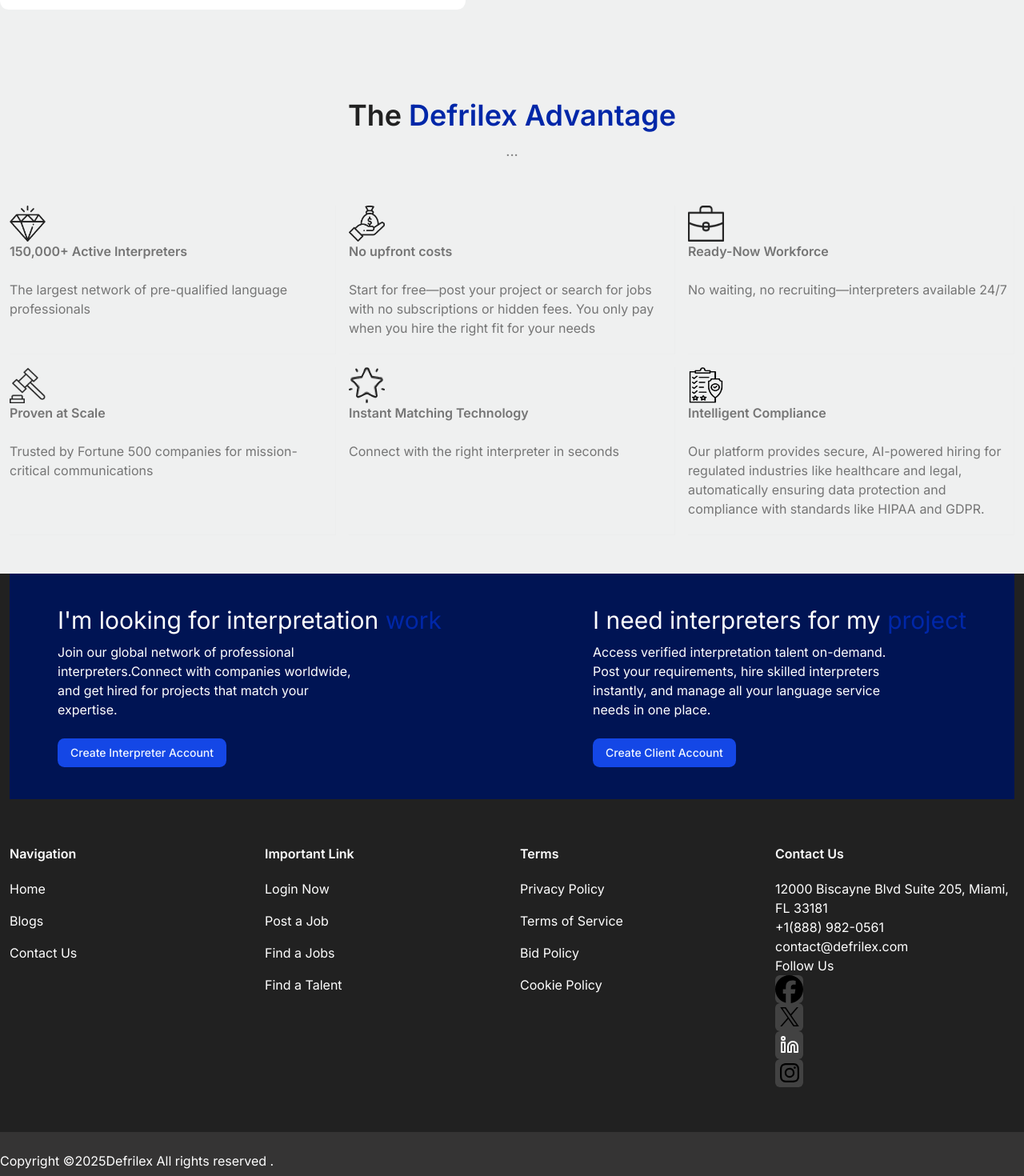
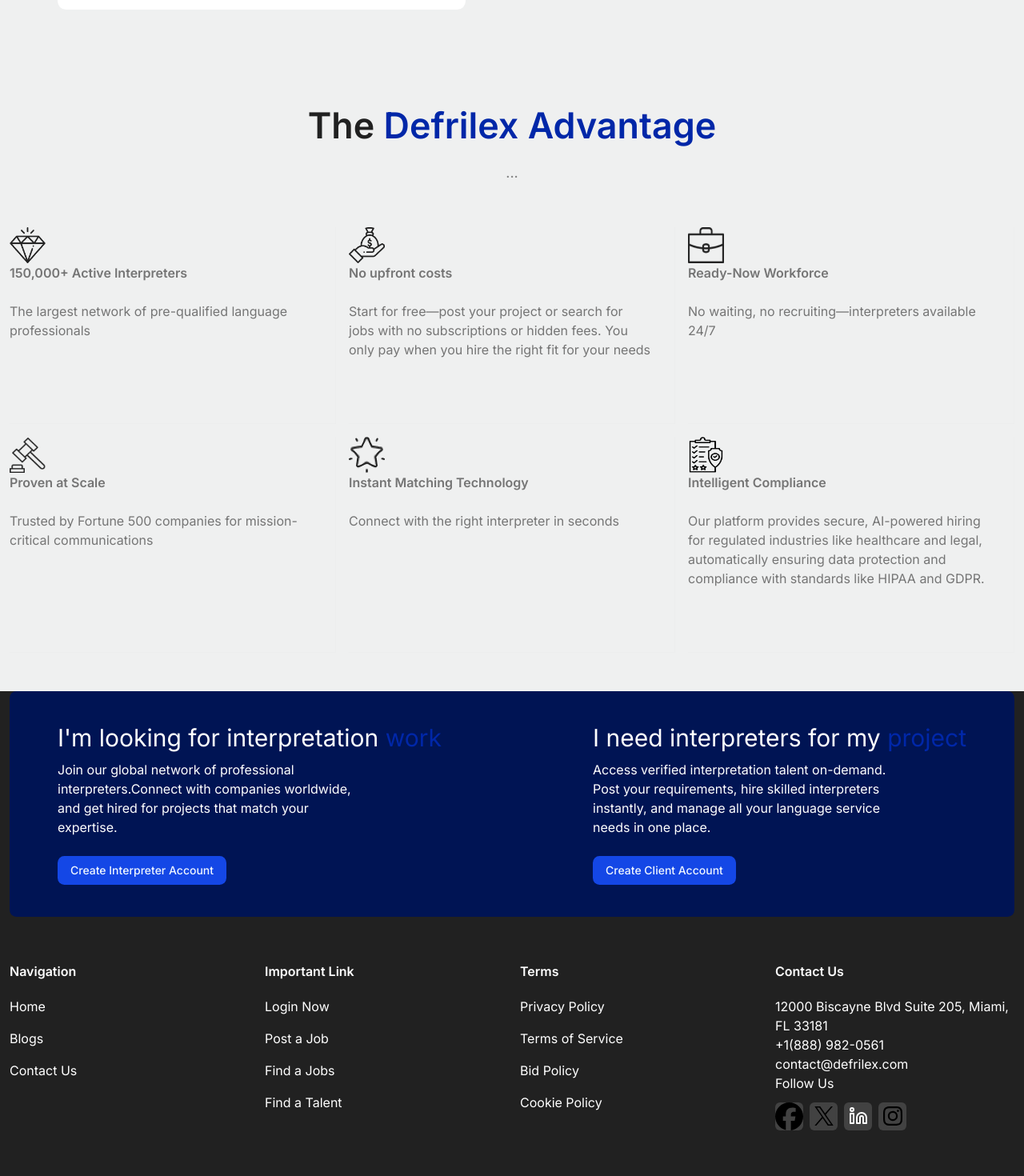
Before and after one commit to jbob9/defrilex, a Next.js app: page / in a window 1280 px wide. Shown: the part 3040-4510 px from the top of the page at 80% size. Built offline with nearby package versions, Linux system fonts and the light colour scheme.

Commit message:
some ui adjustment

```diff
--- a/app/(app)/facility-section.tsx
+++ b/app/(app)/facility-section.tsx
@@ -19,7 +19,8 @@
             </div>
           </div>
         </div>
-        <div className="grid grid-cols-1 md:grid-cols-2 gap-5 items-center">
+       <div className="flex justify-center">
+         <div className="grid grid-cols-1 md:grid-cols-2 gap-5 items-center">
           <div className="pr-12">
             <div className="py-14 px-10 rounded-lg bg-white">
               <div className="pb-[38px] mb-[38px] border-b bg-black/1">
@@ -95,6 +96,7 @@
             </div>
           </div>
         </div>
+       </div>
       </div>
     </div>
   );
--- a/app/(app)/footer.tsx
+++ b/app/(app)/footer.tsx
@@ -8,7 +8,7 @@
     <footer className="mt-auto text-white bg-[hsl(0,0%,13%)]">
       <div className="container mx-auto px-3 w-full">
         <div
-          className="footer-area__top relative rounded-[0px,0px,12px,12px] -mt-16
+          className="footer-area__top relative rounded-r-md rounded-l-md -mt-16
         bg-[hsl(226,100%,16.5%)]"
         >
           <div className="flex relative justify-between py-10 px-[60px]">
@@ -180,9 +180,9 @@
                 </div>
               </li>
             </ul>
-            <div className="social-list-wrapper">
+            <div>
               <p className="title">Follow Us </p>
-              <ul className="social-list">
+              <ul className="flex items-center gap-2 py-3">
                 <li className="social-list__item">
                   <a
                     href="https://www.facebook.com/"
--- a/app/(app)/why-choose-section.tsx
+++ b/app/(app)/why-choose-section.tsx
@@ -7,7 +7,7 @@
         <div className="flex flex-wrap justify-center">
           <div className="max-w-full px-3">
             <div className="text-center relative z-1 mb-14">
-              <h2 className="font-semibold text-[hsl(0,0%,13%)] mb-3.5 text-4xl">
+              <h2 className="font-semibold text-[hsl(0,0%,13%)] mb-3.5 text-[2.8rem]">
                 The <span className="text-highlight">Defrilex</span>{" "}
                 <span className="text-highlight">Advantage</span>
               </h2>
@@ -19,7 +19,7 @@
         </div>
 
         <div className="grid grid-cols-1 md:grid-cols-3 gap-4">
-          <div className="p-[0px,30px,60px,0px] border border-t-0 border-l-0 border-black/1">
+          <div className="pt-0 pl-0 pr-[30px] pb-[60px] border border-t-0 border-l-0 border-black/1 border-solid">
             <span className="max-w-[45px]">
               <Image
                 height={45}
@@ -39,7 +39,7 @@
               </p>
             </div>
           </div>
-          <div className="p-[0px,30px,60px,0px] border border-t-0 border-l-0 border-black/1">
+          <div className="pt-0 pl-0 pr-[30px] pb-[60px] border border-t-0 border-l-0 border-black/1 border-solid">
             <span className="max-w-[45px]">
               <Image
                 height={45}
@@ -58,7 +58,7 @@
               </p>
             </div>
           </div>
-          <div className="p-[0px,30px,60px,0px] border border-t-0 border-l-0 border-black/1">
+          <div className="pt-0 pl-0 pr-[30px] pb-[60px] border border-t-0 border-l-0 border-black/1 border-solid">
             <span className="max-w-[45px]">
               <Image
                 height={45}
@@ -75,7 +75,7 @@
               </p>
             </div>
           </div>
-          <div className="p-[0px,30px,60px,0px] border border-t-0 border-l-0 border-black/1">
+          <div className="pt-0 pl-0 pr-[30px] pb-[60px] border border-t-0 border-l-0 border-black/1 border-solid">
             <span className="max-w-[45px]">
               <Image
                 height={45}
@@ -93,7 +93,7 @@
               </p>
             </div>
           </div>
-          <div className="p-[0px,30px,60px,0px] border border-t-0 border-l-0 border-black/1">
+          <div className="pt-0 pl-0 pr-[30px] pb-[60px] border border-t-0 border-l-0 border-black/1 border-solid">
             <span className="max-w-[45px]">
               <Image
                 height={45}
@@ -113,7 +113,7 @@
               </p>
             </div>
           </div>
-          <div className="p-[0px,30px,60px,0px] border border-t-0 border-l-0 border-black/1">
+          <div className="pt-0 pl-0 pr-[30px] pb-[60px] border border-t-0 border-l-0 border-black/1 border-solid">
             <span className="max-w-[45px]">
               <Image
                 height={45}
--- a/app/globals.css
+++ b/app/globals.css
@@ -145,7 +145,7 @@
 }
 
 .text-highlight {
-  background-image: "";
+  background-image: '';
   background-position-x: "";
   background-position-y: "";
   background-size: "";
```
Also changed, not shown: public/heart.webp (added).
